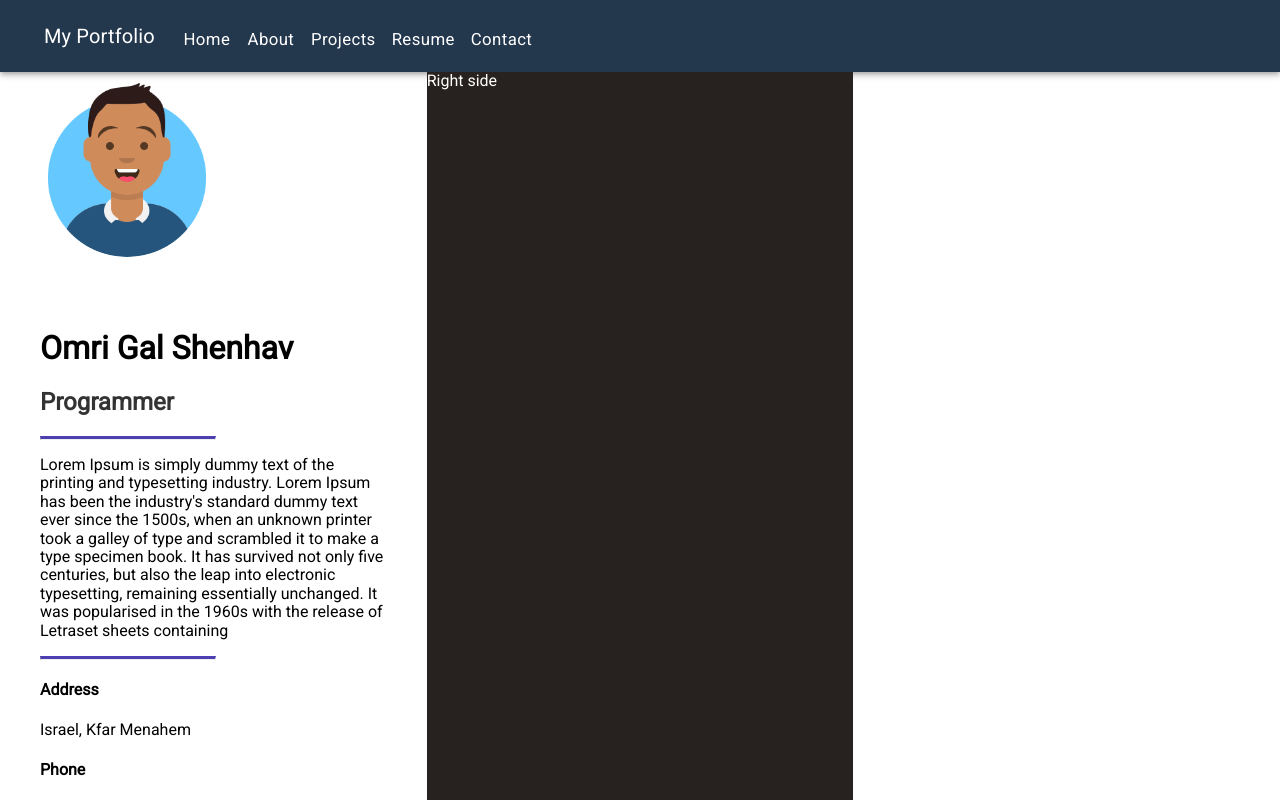
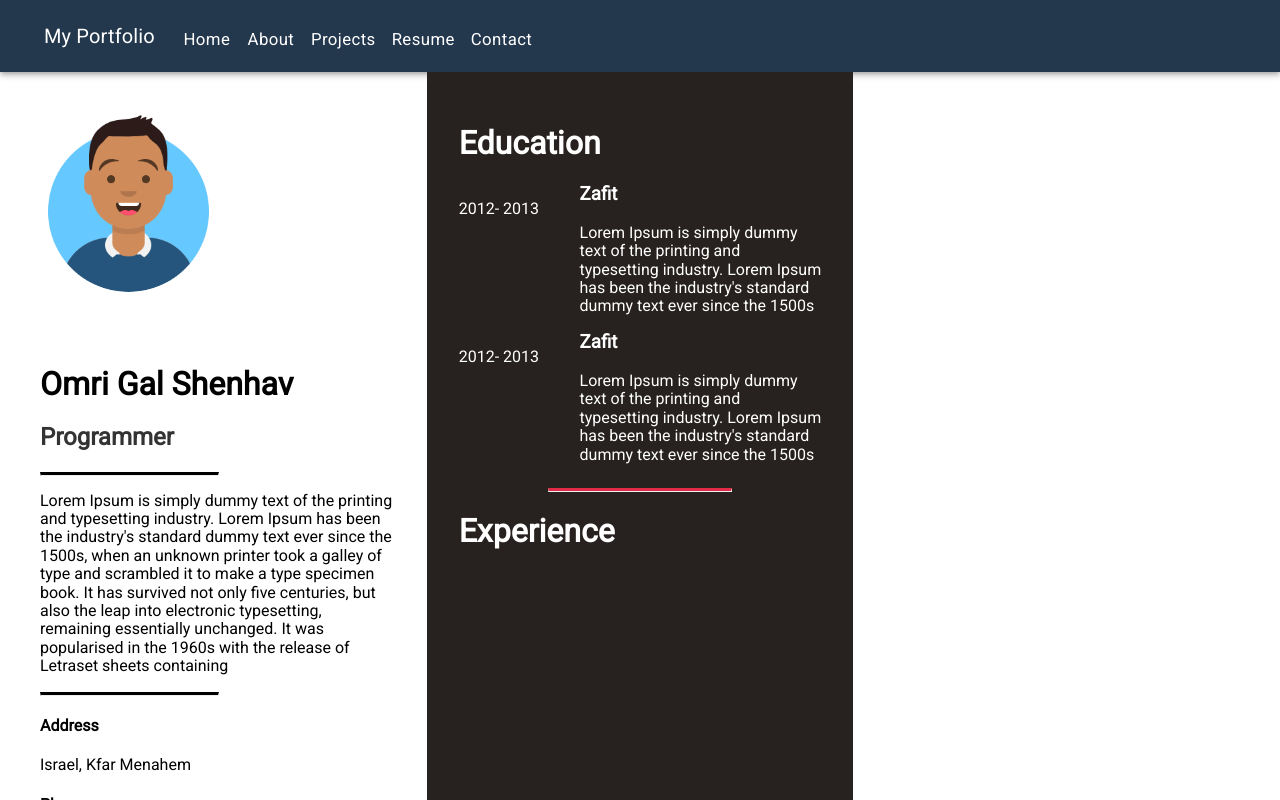
Before and after one commit to OmriGalShen/My-Portfolio, a React (Create React App) app: page /resume in a window 1280 px wide. Shown: the top 800 px of the page. Built offline with nearby package versions, Linux system fonts and the light colour scheme.

Commit message:
working on resume

```diff
--- /dev/null
+++ b/src/components/Content/resume/Education.js
@@ -0,0 +1,22 @@
+import React from "react";
+import { Grid } from "@material-ui/core";
+
+const Education = props => {
+  return (
+    <div>
+      <Grid container>
+        <Grid item xs={4}>
+          <p>
+            {props.startYear}- {props.endYear}
+          </p>
+        </Grid>
+        <Grid ites xs={8}>
+          <h3 style={{ marginTop: "0px" }}>{props.schoolName}</h3>
+          <p>{props.schoolDescription}</p>
+        </Grid>
+      </Grid>
+    </div>
+  );
+};
+
+export default Education;
--- a/src/components/Content/resume/Resume.css
+++ b/src/components/Content/resume/Resume.css
@@ -6,14 +6,16 @@ p {
   padding-bottom: 10%;
 }
 
-.right-col {
+.description {
   background: #27221f;
   color: white;
+  padding: 2em;
 }
 
 .profile {
   text-align: left;
-  padding-right: 10%;
+  padding-right: 2em;
+  padding-top: 2em;
 }
 
 .avatar {
@@ -25,6 +27,10 @@ p {
 }
 .profile hr {
   border-top: 3px solid #4b3fb2;
+  border-top: 3px solid black;
   width: 50%;
   margin: 0;
 }
+.description hr {
+  border-top: 3px solid #e22947;
+}
--- a/src/components/Content/resume/Resume.js
+++ b/src/components/Content/resume/Resume.js
@@ -2,6 +2,8 @@ import React from "react";
 import "./Resume.css";
 import { Grid } from "@material-ui/core";
 import avatarImage from "./assets/myAvatar.png";
+import Education from "./Education";
+import { educationList } from "./data.js";
 
 const Resume = props => {
   return (
@@ -33,8 +35,20 @@ const Resume = props => {
             <hr />
           </div>
         </Grid>
-        <Grid item md={4} sm={6} className="right-col">
-          Right side
+        <Grid item md={4} sm={6} className="description">
+          <h1>Education</h1>
+          {educationList.map((item, index) => {
+            return (
+              <Education
+                startYear={item.startYear}
+                endYear={item.endYear}
+                schoolName={item.schoolName}
+                schoolDescription={item.description}
+              />
+            );
+          })}
+          <hr />
+          <h1>Experience</h1>
         </Grid>
       </Grid>
     </div>
--- /dev/null
+++ b/src/components/Content/resume/data.js
@@ -0,0 +1,16 @@
+export const educationList = [
+  {
+    startYear: "2012",
+    endYear: "2013",
+    schoolName: "Zafit",
+    description:
+      "Lorem Ipsum is simply dummy text of the printing and typesetting industry. Lorem Ipsum has been the industry's standard dummy text ever since the 1500s"
+  },
+  {
+    startYear: "2012",
+    endYear: "2013",
+    schoolName: "Zafit",
+    description:
+      "Lorem Ipsum is simply dummy text of the printing and typesetting industry. Lorem Ipsum has been the industry's standard dummy text ever since the 1500s"
+  }
+];
```
